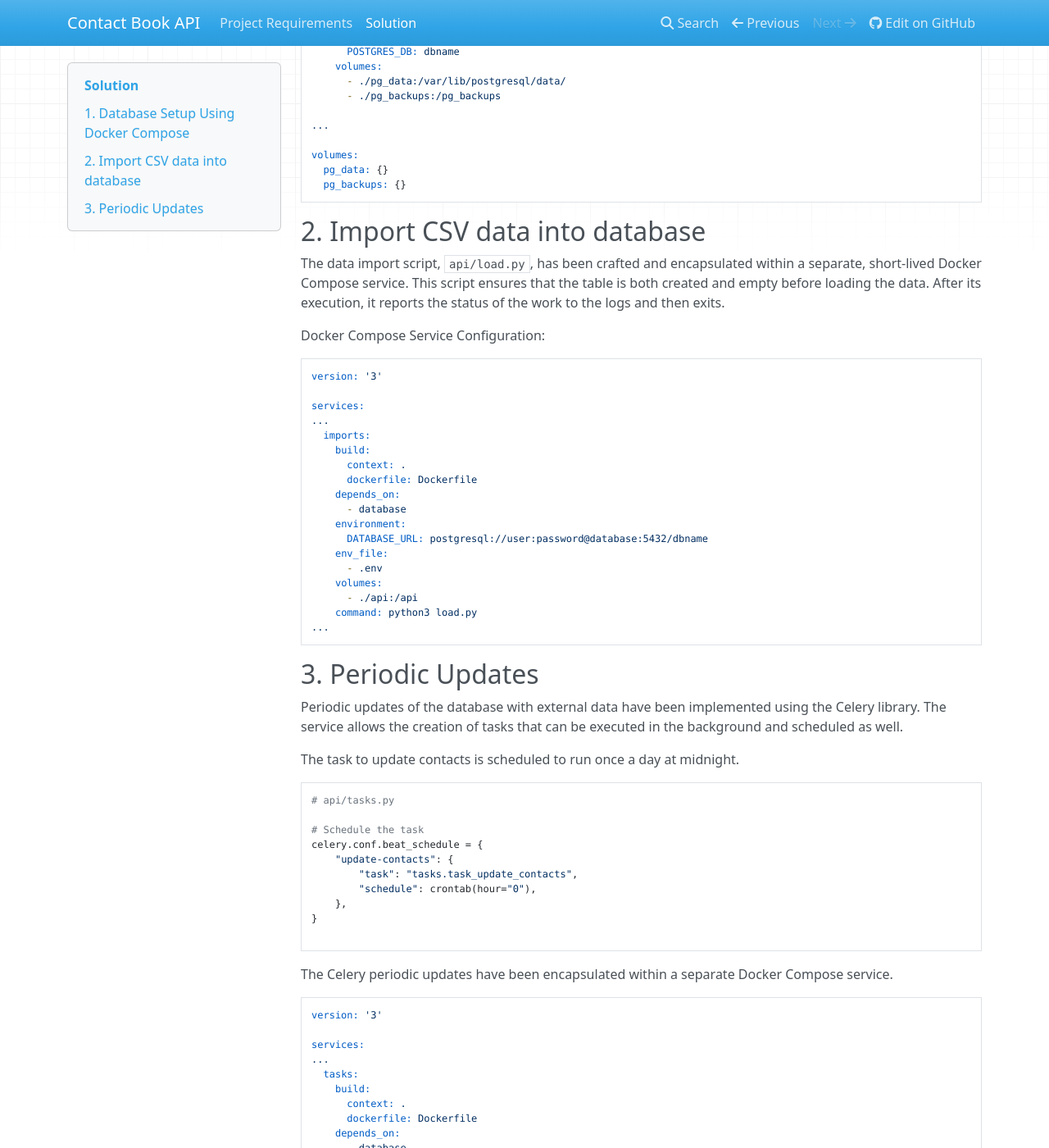
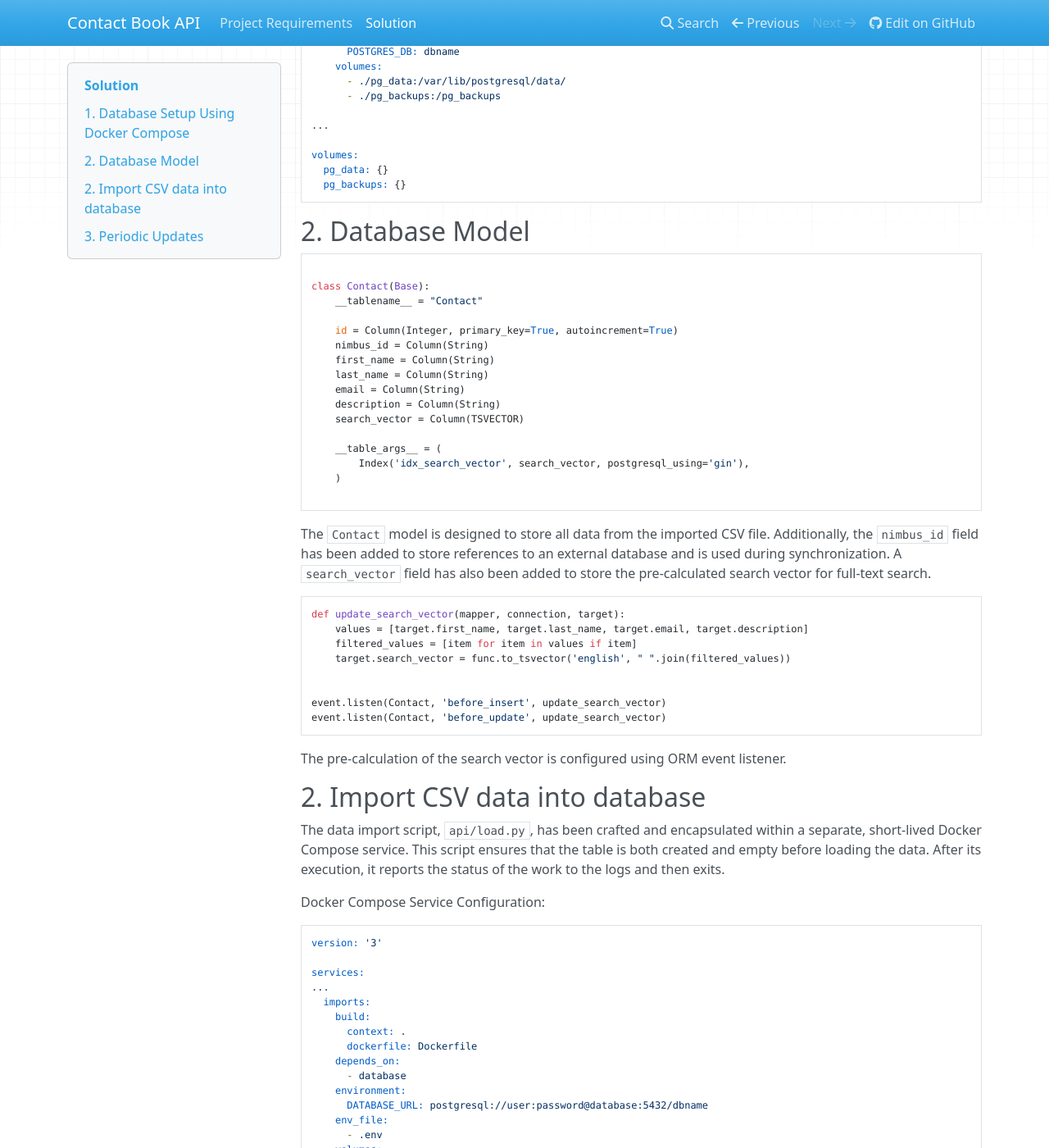
Before and after one commit to denisvolokh/contact-book-api, an MkDocs documentation site: the page built from docs/solution.md, in a window 1280 px wide and 1400 px high, scrolled down 460 px. Shown: the whole window at 82% size. Built offline with MkDocs 1.6.1, drawn with Linux system fonts in a browser that asks for light colours; nearby versions of some CDN libraries.

Commit message:
docs: updated database docs

````diff
--- a/docs/solution.md
+++ b/docs/solution.md
@@ -30,6 +30,46 @@ volumes:
   pg_data: {}
   pg_backups: {}
 ```
+
+
+## 2. Database Model
+
+```python
+
+class Contact(Base):
+    __tablename__ = "Contact"
+
+    id = Column(Integer, primary_key=True, autoincrement=True)
+    nimbus_id = Column(String)
+    first_name = Column(String)
+    last_name = Column(String)
+    email = Column(String)
+    description = Column(String)
+    search_vector = Column(TSVECTOR)
+
+    __table_args__ = (
+        Index('idx_search_vector', search_vector, postgresql_using='gin'),
+    )
+
+```
+
+The `Contact` model is designed to store all data from the imported CSV file. Additionally, the `nimbus_id` field has been added to store references to an external database and is used during synchronization. A `search_vector` field has also been added to store the pre-calculated search vector for full-text search.
+
+
+```python
+def update_search_vector(mapper, connection, target):
+    values = [target.first_name, target.last_name, target.email, target.description]
+    filtered_values = [item for item in values if item]
+    target.search_vector = func.to_tsvector('english', " ".join(filtered_values))
+
+
+event.listen(Contact, 'before_insert', update_search_vector)
+event.listen(Contact, 'before_update', update_search_vector)
+```
+
+The pre-calculation of the search vector is configured using ORM event listener.
+
+
 
 ## 2. Import CSV data into database
 
````
Also changed, not shown: docs/index.md (+3 -3 lines).
